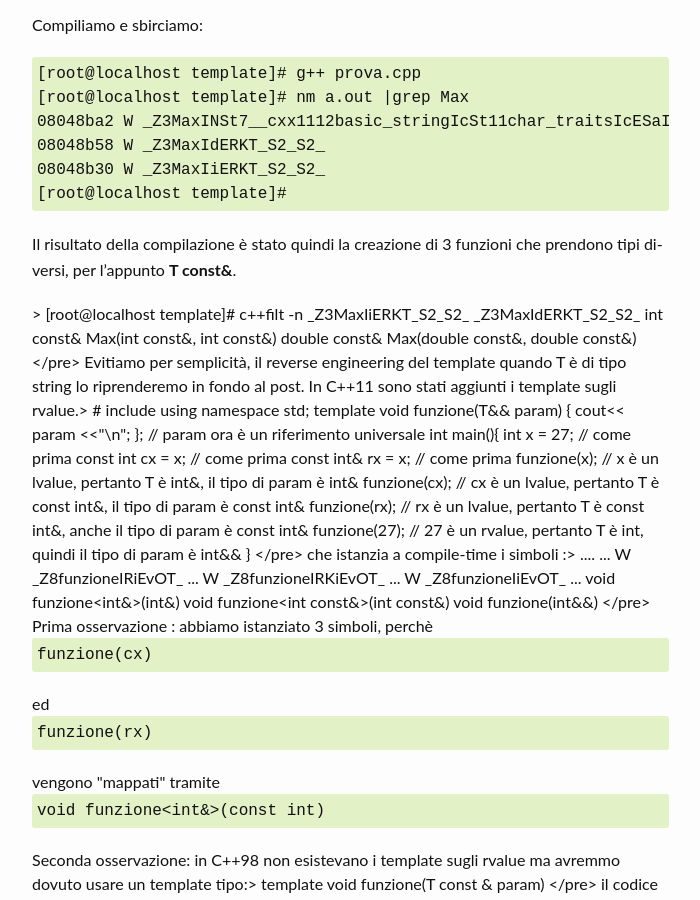
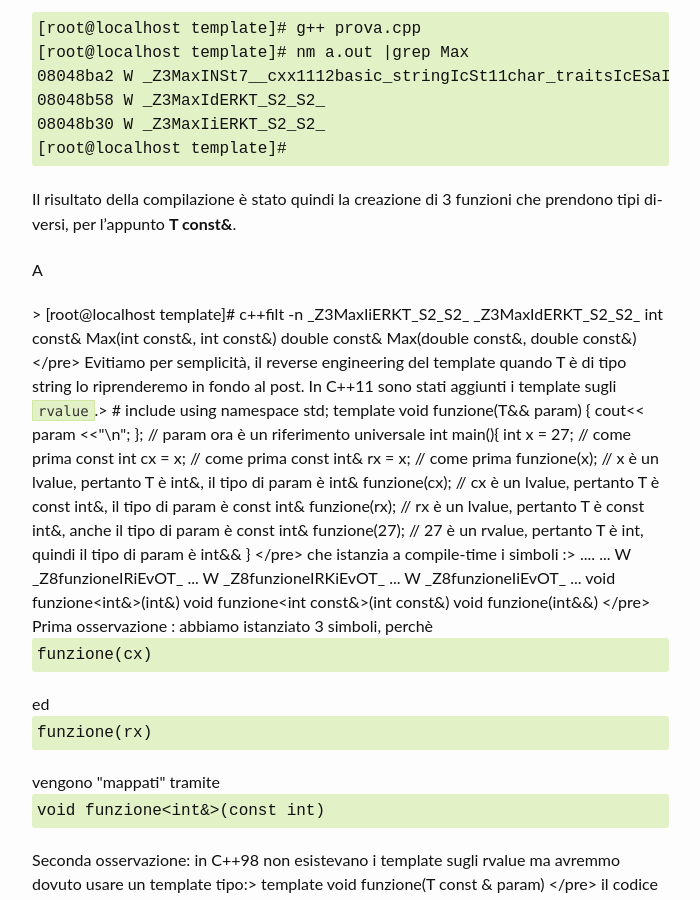
Before and after one commit to nicolarossi/nicolarossi.github.io, a Jekyll site: the page built from _posts/blog/2015-10-15-Elementare Watson.md, in a window 1280 px wide and 900 px high, scrolled down 1359 px. Shown: the whole window, without its empty margins (123-823 px from the left). Built offline with Jekyll 4.4.1, drawn with Linux system fonts in a browser that asks for light colours.

Commit message:
Correzione

```diff
--- a/_posts/blog/2015-10-15-Elementare Watson.md
+++ b/_posts/blog/2015-10-15-Elementare Watson.md
@@ -83,6 +82,7 @@ Compiliamo e sbirciamo:
 
 Il risultato della compilazione è stato quindi la creazione di 3 funzioni che prendono tipi diversi, per l'appunto <b>T const&amp;</b>.
 
+A
 <pre>
 [root@localhost template]# c++filt -n _Z3MaxIiERKT_S2_S2_ _Z3MaxIdERKT_S2_S2_
 int const& Max<int>(int const&, int const&)
@@ -91,7 +91,7 @@ double const& Max<double>(double const&, double const&)
 
 Evitiamo per semplicità, il reverse engineering del template quando T è di tipo string lo riprenderemo in fondo al post.
 
-In C++11 sono stati aggiunti i template sugli rvalue.
+In C++11 sono stati aggiunti i template sugli <code>rvalue</code>.
 
 <pre>
 #include <iostream>
```
Also changed, not shown: other parts of _posts/blog/2015-10-15-Elementare Watson.md (+0 -1 lines).
